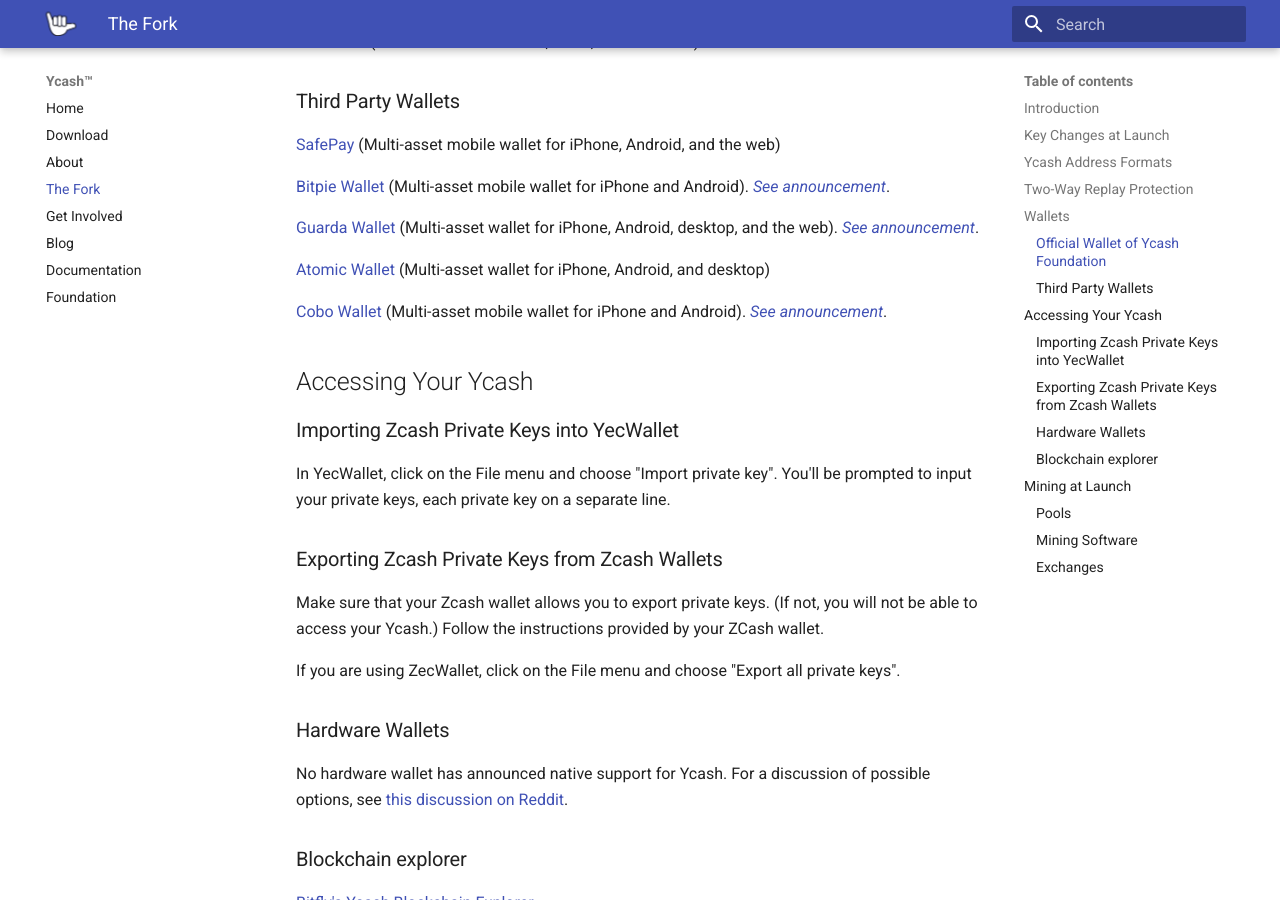
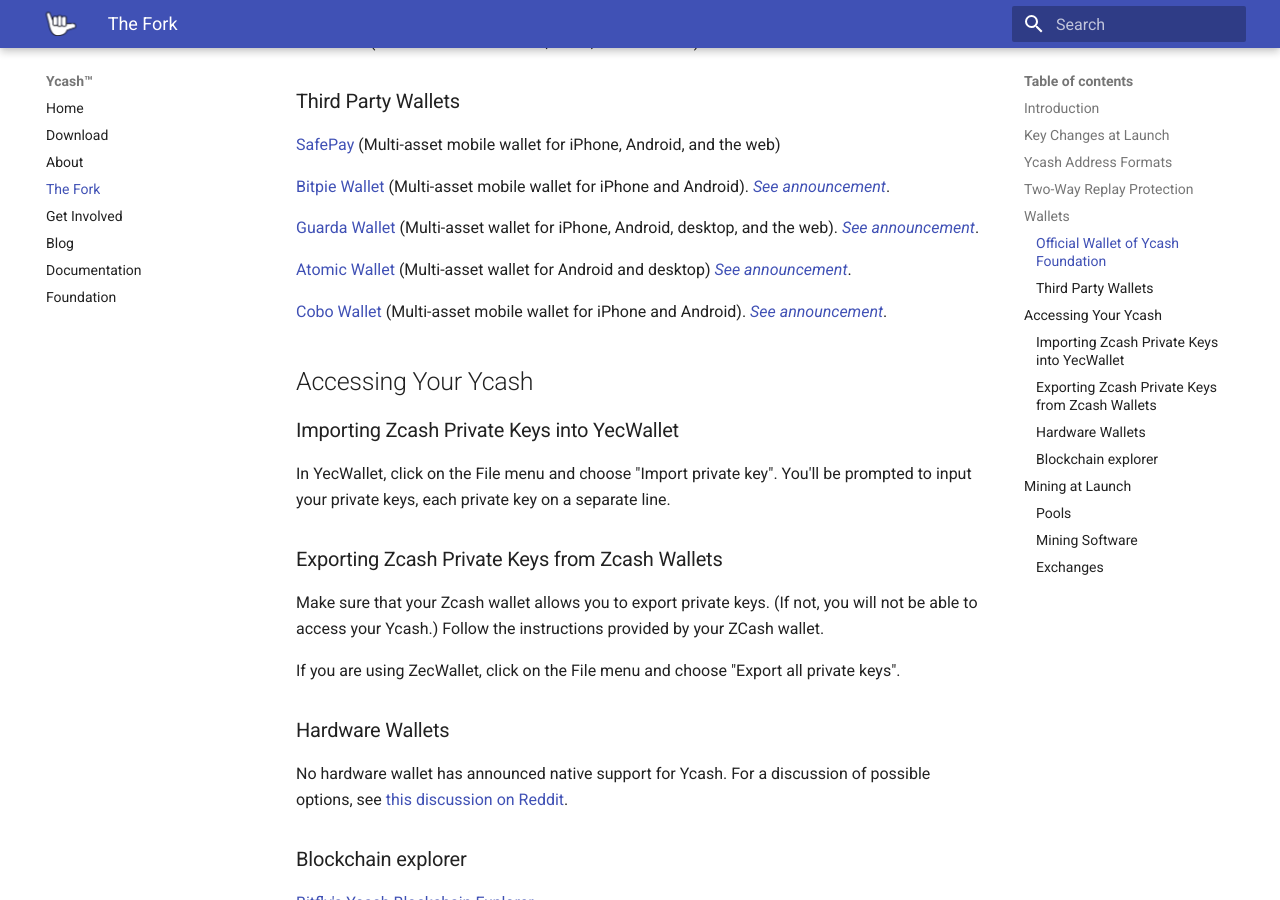
Before and after one commit to ycashfoundation/ycash-website, an MkDocs documentation site: the page built from docs/the_fork.md, in a window 1280 px wide and 900 px high, scrolled down 1311 px. Built offline with MkDocs 1.6.1 and Material for MkDocs 9.7.7, drawn with Linux system fonts in a browser that asks for light colours.

Commit message:
update wallet list

```diff
--- a/docs/the_fork.md
+++ b/docs/the_fork.md
@@ -56,7 +56,7 @@
 
 [Guarda Wallet](https://guarda.co) (Multi-asset wallet for iPhone, Android, desktop, and the web). *[See announcement](https://twitter.com/GuardaWallet/status/1149693019039289345)*.
 
-[Atomic Wallet](https://atomicwallet.io/) (Multi-asset wallet for iPhone, Android, and desktop)
+[Atomic Wallet](https://atomicwallet.io/) (Multi-asset wallet for Android and desktop) *[See announcement](https://atomicwallet.io/ycash-zcash-fork)*.
 
 [Cobo Wallet](https://cobo.com/) (Multi-asset mobile wallet for iPhone and Android). *[See announcement](https://support.cobo.com/hc/en-us/articles/360026360034)*.
 
```
